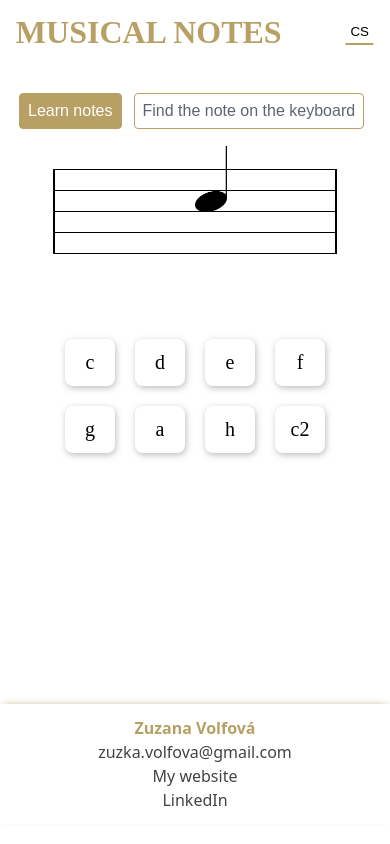
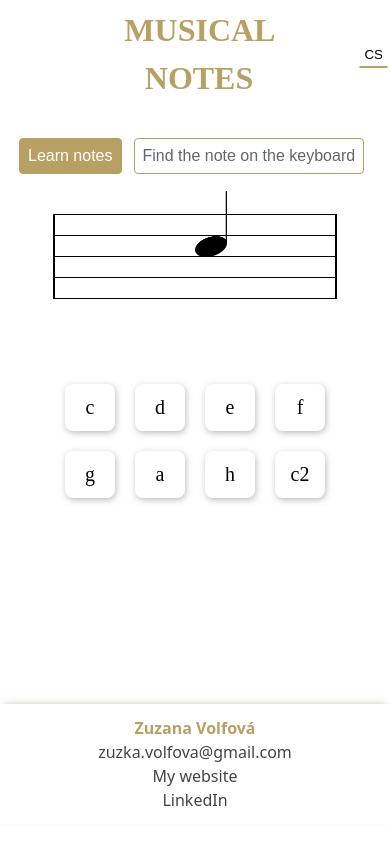
Before and after one commit to zuzanavolfova/musical-notes, a React (Vite) app: page / in a window 390 px wide. Shown: the top 844 px of the page. Built offline with nearby package versions, Linux system fonts and the light colour scheme; a web font is replaced by a local one.

Commit message:
Edit header style to fit responsivity

```diff
--- a/src/components/Header.tsx
+++ b/src/components/Header.tsx
@@ -5,7 +5,9 @@ import DropdownComponent from "./Buttons/DropdownComponent";
 import { useState } from "react";
 
 const Header = styled.header`
-  display: flex;
+  width: 100%;
+  display: grid;
+  grid-template-columns: 120px auto 120px;
   align-items: center;
   justify-content: center;
   gap: 40px;
@@ -15,6 +17,8 @@ const Header = styled.header`
     padding: 16px 18px;
   }
   & h1 {
+    grid-column: 2 / 3;
+    justify-self: center;
     font-family: var(--font-decoration);
     text-transform: uppercase;
     color: var(--primary-color);
@@ -36,6 +40,8 @@ const Header = styled.header`
     }
   }
   .locale-component {
+    grid-column: 3 / 4;
+    justify-self: center;
     & button {
       background-color: white;
       box-shadow: none;
```
